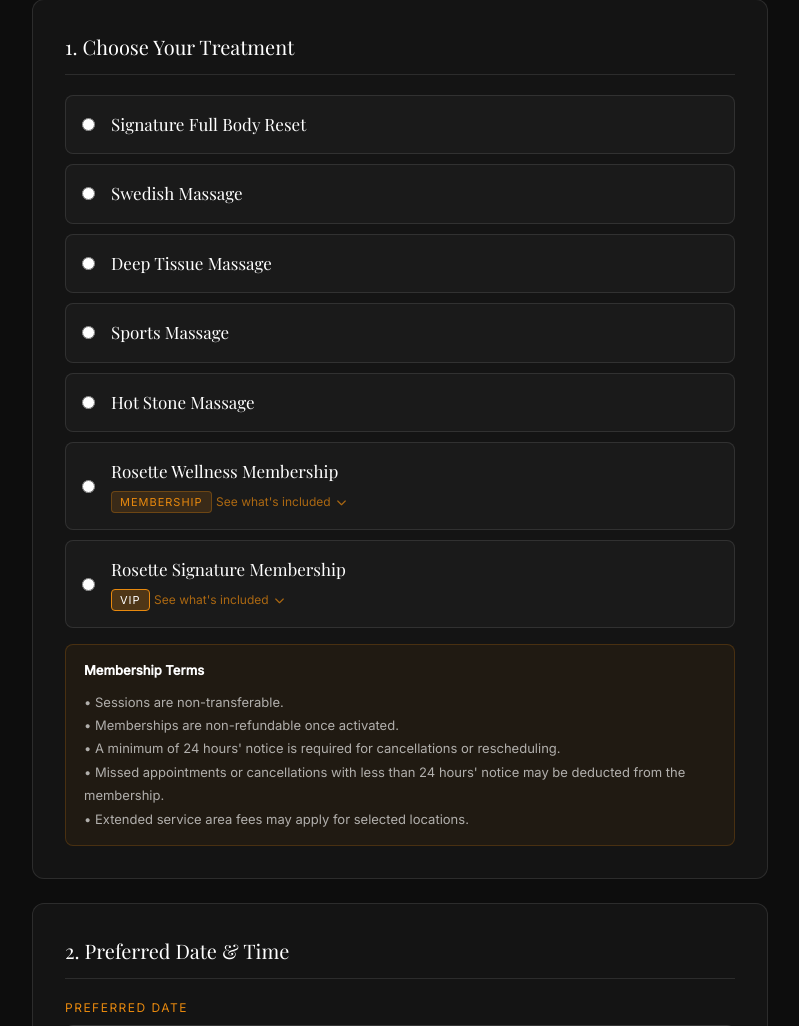
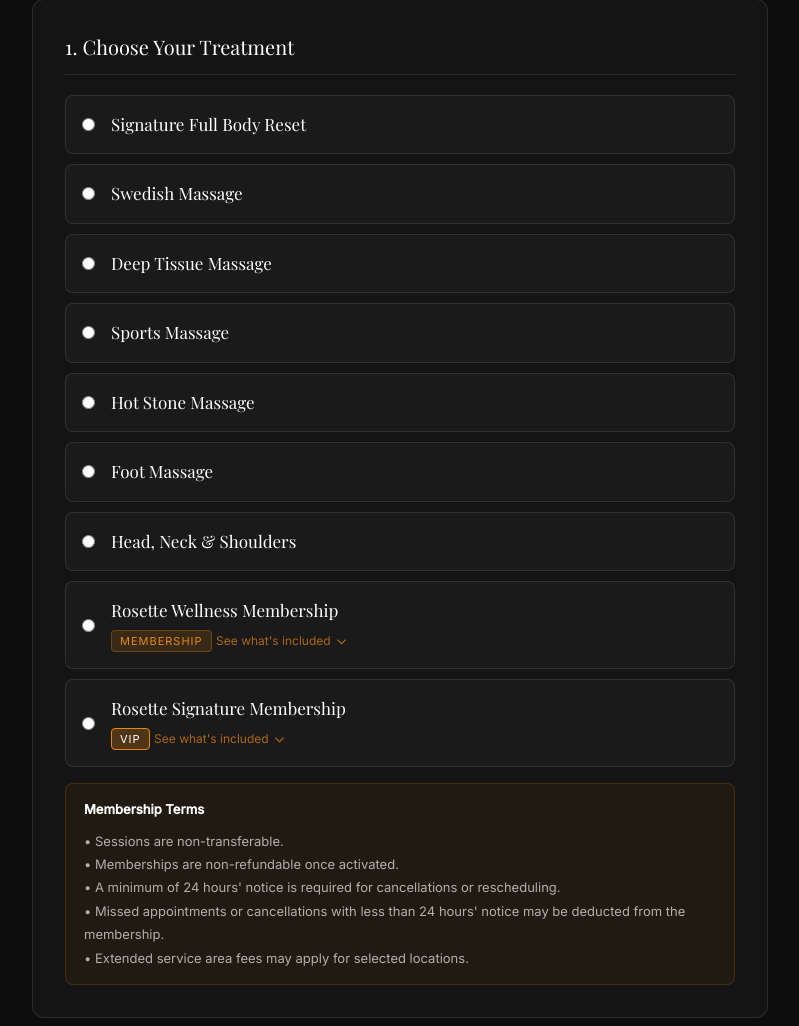
Before and after one commit to MarthaMuronji/rosette-booking, a Django app: page /book/ in a window 1280 px wide. Shown: the part 474-1500 px from the top of the page, without its empty margins (240-1039 px from the left). Run offline with Django 5.2, Linux system fonts and the light colour scheme; data that the repository does not hold is empty.

Commit message:
Add Foot Massage and Head/Neck/Shoulders as standalone services, repriced add-ons

```diff
--- a/bookings/forms.py
+++ b/bookings/forms.py
@@ -15,6 +15,8 @@ VALID_DURATIONS = {
     'deep_tissue': [90, 120],
     'sports': [90, 120],
     'hot_stone': [90, 120],
+    'foot_massage': [30, 60],
+    'head_neck_shoulders': [30, 60],
     'monthly_wellness': [90],
     'vip_wellness': [90],
 }
--- a/bookings/views.py
+++ b/bookings/views.py
@@ -26,7 +26,7 @@ PACKAGE_CONFIGS = {
 }
 
 ZONE_FEES = {'zone1': 0, 'zone2': 25, 'zone3': 50, 'zone4': 75,}
-ADDON_PRICES = {'none': 0, 'foot_30': 120, 'hns_30': 100, 'hns_60': 180}
+ADDON_PRICES = {'none': 0, 'foot_30': 140, 'extra_30': 120}
 
 
 def get_booking_context(request, form=None):
@@ -61,6 +61,8 @@ def calculate_price(service, duration, addon, zone):
         'deep_tissue': {90: 370, 120: 450},
         'sports': {90: 380, 120: 470},
         'hot_stone': {90: 380, 120: 470},
+        'foot_massage': {30: 180, 60: 240},
+        'head_neck_shoulders': {30: 150, 60: 200},
     }
     base = base_prices.get(service, {}).get(int(duration), 0)
     addon_fee = ADDON_PRICES.get(addon, 0)
@@ -95,7 +97,7 @@ def get_booked_slots(exclude_pk=None):
         approved_qs = approved_qs.exclude(pk=exclude_pk)
         pending_qs = pending_qs.exclude(pk=exclude_pk)
 
-    addon_durations = {'none': 0, 'foot_30': 30, 'hns_30': 30, 'hns_60': 60}
+    addon_durations = {'none': 0, 'foot_30': 30, 'extra_30': 30}
     booked_slots = {}
     pending_slots = {}
 
@@ -556,8 +558,6 @@ def reschedule_appointment(request, pk):
 
         service_display = appointment.get_service_display()
         time_formatted = datetime.datetime.strptime(new_time, '%H:%M').strftime('%I:%M %p')
-        approve_url = f"{settings.BASE_URL}/masseuse/approve/{appointment.pk}/"
-        decline_url = f"{settings.BASE_URL}/masseuse/decline/{appointment.pk}/"
 
         raw_message = (
             f"🔄 *Reschedule Request!*\n"
--- a/templates/bookings/book_request.html
+++ b/templates/bookings/book_request.html
@@ -1120,23 +1120,26 @@
     renderCountries('');
 
     const durations = {
-    signature:         [90, 120],
-    swedish:           [60, 90, 120],
-    deep_tissue:       [90, 120],
-    sports:            [90, 120],
-    hot_stone:         [90, 120],
-    monthly_wellness:  [90],
-    vip_wellness:      [90],
+    signature:           [90, 120],
+    swedish:             [60, 90, 120],
+    deep_tissue:         [90, 120],
+    sports:              [90, 120],
+    hot_stone:           [90, 120],
+    foot_massage:        [30, 60],
+    head_neck_shoulders: [30, 60],
+    monthly_wellness:    [90],
+    vip_wellness:        [90],
 };
 
 const prices = {
-    signature:         {90: 320, 120: 400},
-    swedish:           {60: 250, 90: 320, 120: 400},
-    deep_tissue:       {90: 370, 120: 450},
-    sports:            {90: 380, 120: 470},
-    hot_stone:         {90: 380, 120: 470},
+    signature:           {90: 320, 120: 400},
+    swedish:             {60: 250, 90: 320, 120: 400},
+    deep_tissue:         {90: 370, 120: 450},
+    sports:              {90: 380, 120: 470},
+    hot_stone:           {90: 380, 120: 470},
+    foot_massage:        {30: 180, 60: 240},
+    head_neck_shoulders: {30: 150, 60: 200},
 };
-
 const packageConfigs = {{ package_configs_json|safe }};
 
 // Build package prices/labels dynamically from server-side config
```
Also changed, not shown: bookings/models.py (+20 -17 lines), templates/bookings/book_confirm.html (+11 -10 lines), templates/bookings/client_dashboard.html (+16 -12 lines), bookings/migrations/0018_alter_appointment_duration_alter_appointment_service.py (added).
